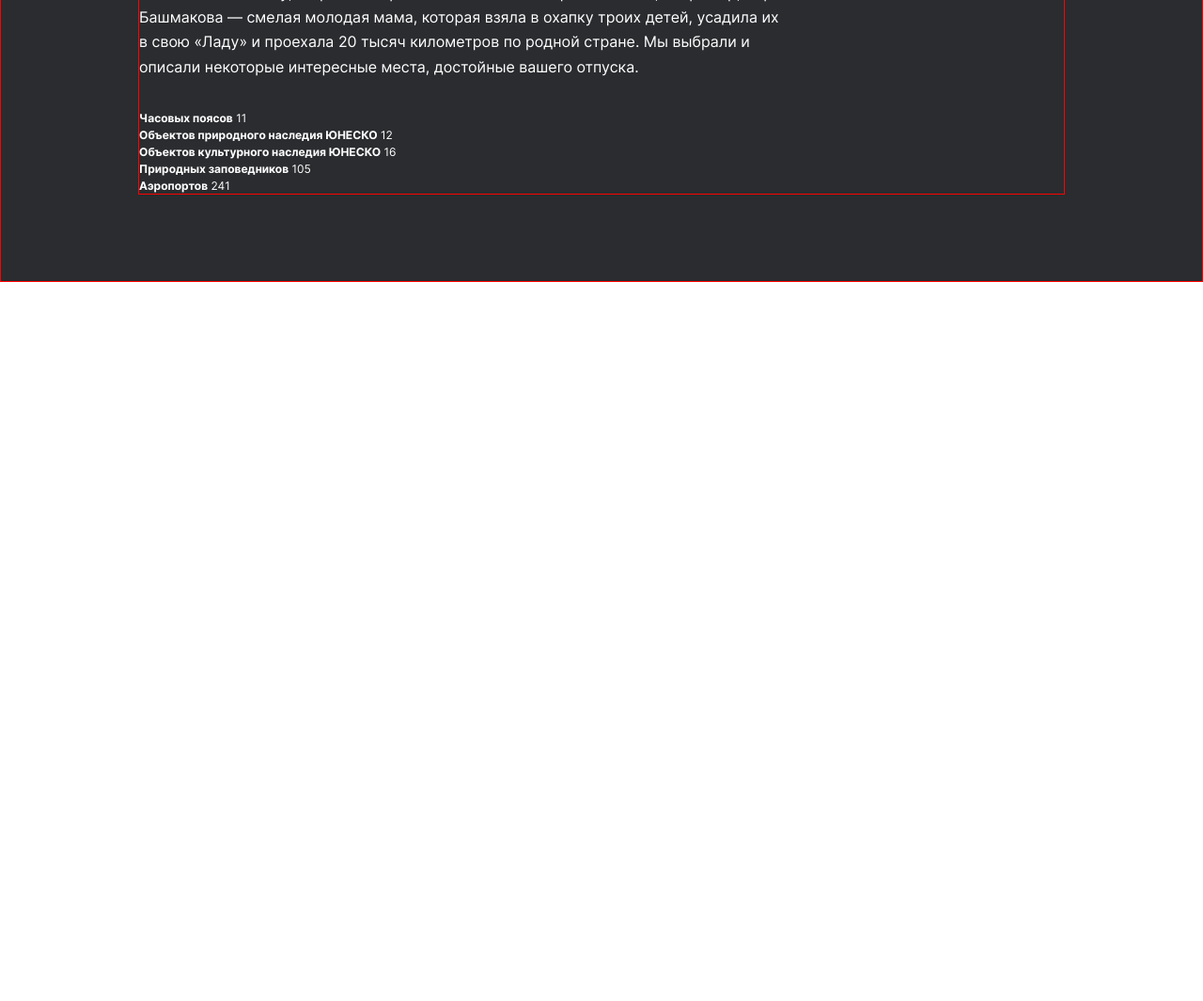
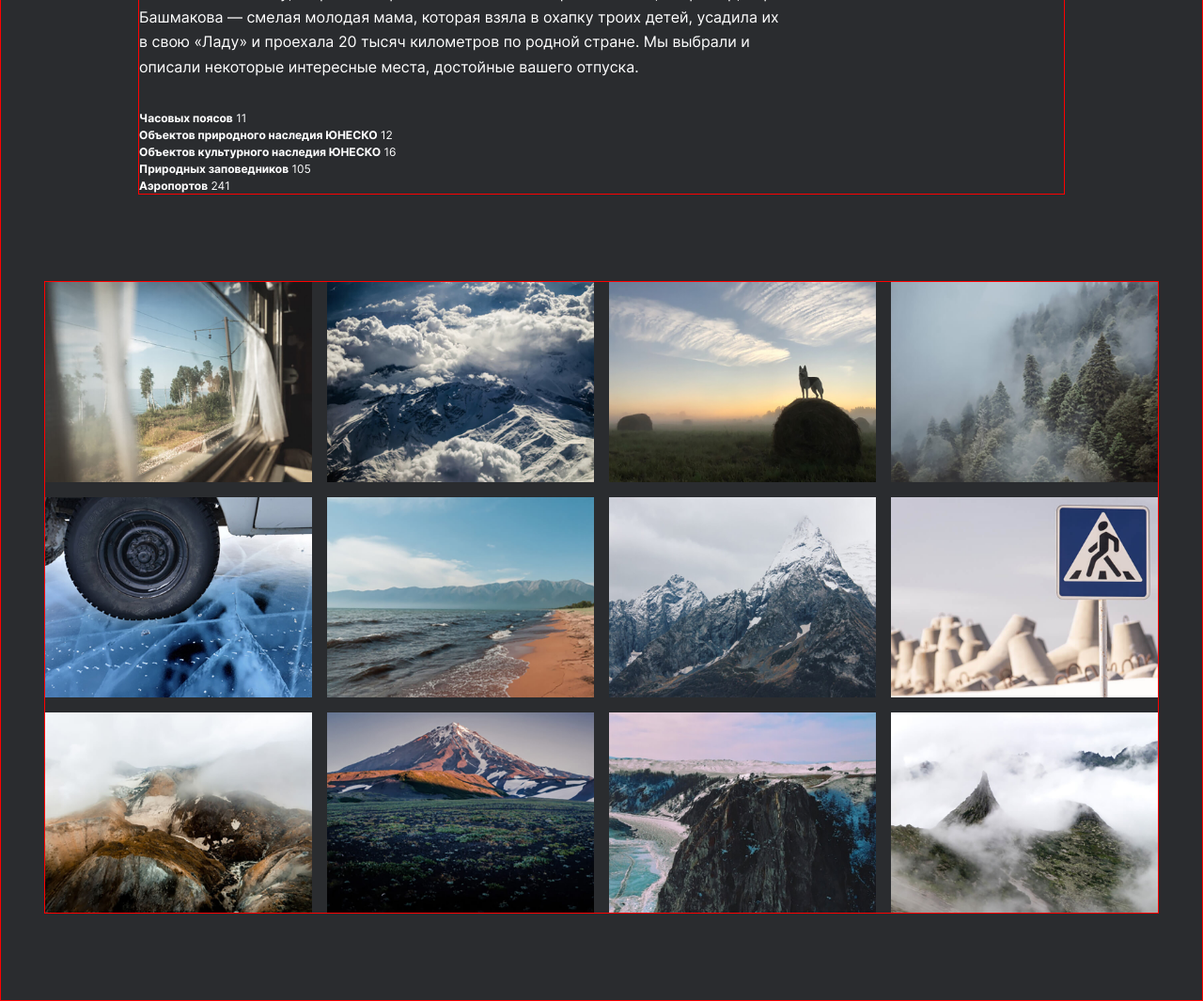
Before and after one commit to irina-tim/russian-travel, a plain HTML site: page index.html in a window 1280 px wide. Shown: the part 1462-2527 px from the top of the page at 94% size. Before the commit the page ends 1762 px from the top, so only its background shows below. Drawn offline with Linux system fonts and the light colour scheme.

Commit message:
Added photo-grid section

```diff
--- /dev/null
+++ b/blocks/photo-grid/__item/photo-grid__item.css
@@ -0,0 +1,3 @@
+.photo-grid__item {
+  width: 284px;
+}
--- /dev/null
+++ b/blocks/photo-grid/photo-grid.css
@@ -0,0 +1,8 @@
+.photo-grid {
+  display: grid;
+  grid-template-columns: repeat(4, 1fr);
+  width: 1184px;
+  gap: 16px;
+  border: 1px solid red;
+  margin-bottom: 92px;
+}
--- a/index.html
+++ b/index.html
@@ -24,30 +24,120 @@
         <!-- Lead section -->
         <section class="lead">
           <h1 class="lead__title">Путешествия по России</h1>
-          <p class="lead__subtitle">Настоящая страна не в выпусках новостей, а здесь.</p>
-          <img class="lead__image" src="./images/lead-polka.jpg" alt="Пассажир спит на нижней боковой полке в поезде"></img>
+          <p class="lead__subtitle">
+            Настоящая страна не в выпусках новостей, а здесь.
+          </p>
+          <img
+            class="lead__image"
+            src="./images/lead-polka.jpg"
+            alt="Пассажир спит на нижней боковой полке в поезде"
+          />
           <p class="lead__caption">ваша полка — верхняя</p>
         </section>
         <!-- Intro section -->
         <section class="intro">
           <h2 class="intro__title">Чего мы там не видели?</h2>
           <p class="intro__text">
-            По опросам ВЦИОМ, 95% россиян мечтают куда-нибудь поехать,
-            но только 36% планируют провести отпуск в родной стране. Мол, чего мы тут, дома,
-            не видели? На самом деле, Россия — это целая вселенная с ласковым морем юга,
-            густыми лесами Саян и суровыми льдами плато Путорана. А ещё увидеть все эти красоты
-            можно без миллионов на счету, загранпаспорта и многочасовых перелетов. Как, например,
-            Вера Башмакова — смелая молодая мама, которая взяла в охапку троих детей, усадила
-            их в свою «Ладу» и проехала 20 тысяч километров по родной стране. Мы выбрали и
-            описали некоторые интересные места, достойные вашего отпуска.
+            По опросам ВЦИОМ, 95% россиян мечтают куда-нибудь поехать, но только
+            36% планируют провести отпуск в родной стране. Мол, чего мы тут,
+            дома, не видели? На самом деле, Россия — это целая вселенная с
+            ласковым морем юга, густыми лесами Саян и суровыми льдами плато
+            Путорана. А ещё увидеть все эти красоты можно без миллионов на
+            счету, загранпаспорта и многочасовых перелетов. Как, например, Вера
+            Башмакова — смелая молодая мама, которая взяла в охапку троих детей,
+            усадила их в свою «Ладу» и проехала 20 тысяч километров по родной
+            стране. Мы выбрали и описали некоторые интересные места, достойные
+            вашего отпуска.
           </p>
           <ul class="intro__list">
-            <li class="intro__list-item"><span class="intro__list-item_bold-text">Часовых поясов</span> 11</li>
-            <li class="intro__list-item"><span class="intro__list-item_bold-text">Объектов природного наследия ЮНЕСКО</span> 12</li>
-            <li class="intro__list-item"><span class="intro__list-item_bold-text">Объектов культурного наследия ЮНЕСКО</span> 16</li>
-            <li class="intro__list-item"><span class="intro__list-item_bold-text">Природных заповедников</span> 105</li>
-            <li class="intro__list-item"><span class="intro__list-item_bold-text">Аэропортов</span> 241</li>
+            <li class="intro__list-item">
+              <span class="intro__list-item_bold-text">Часовых поясов</span> 11
+            </li>
+            <li class="intro__list-item">
+              <span class="intro__list-item_bold-text"
+                >Объектов природного наследия ЮНЕСКО</span
+              >
+              12
+            </li>
+            <li class="intro__list-item">
+              <span class="intro__list-item_bold-text"
+                >Объектов культурного наследия ЮНЕСКО</span
+              >
+              16
+            </li>
+            <li class="intro__list-item">
+              <span class="intro__list-item_bold-text"
+                >Природных заповедников</span
+              >
+              105
+            </li>
+            <li class="intro__list-item">
+              <span class="intro__list-item_bold-text">Аэропортов</span> 241
+            </li>
           </ul>
+        </section>
+        <!-- Photo-grid section -->
+        <section class="photo-grid">
+          <img
+            class="photo-grid__item"
+            src="./images/photo-grid-train.jpg"
+            alt="Вид из окна поезда"
+          />
+          <img
+            class="photo-grid__item"
+            src="./images/photo-grid-atharva-tulsi.jpg"
+            alt="Снежные вершины гор и облака"
+          />
+          <img
+            class="photo-grid__item"
+            src="./images/photo-grid-tuman.jpg"
+            alt="Туман в поле, собака стоит на стоге сена"
+          />
+          <img
+            class="photo-grid__item"
+            src="./images/photo-grid-sochi.jpg"
+            alt="Лес, горы и туман в Сочи"
+          />
+          <img
+            class="photo-grid__item"
+            src="./images/photo-grid-arisa.jpg"
+            alt="Колесо машины на льду"
+          />
+          <img
+            class="photo-grid__item"
+            src="./images/photo-grid-baikal.jpg"
+            alt="Побережье озера Байкал"
+          />
+          <img
+            class="photo-grid__item"
+            src="./images/photo-grid-elbrus.jpg"
+            alt="Гора Эльбрус"
+          />
+          <img
+            class="photo-grid__item"
+            src="./images/photo-grid-kondratiev.jpg"
+            alt="Знак пешеходного перехода и бетонные блоки"
+          />
+          <img
+            class="photo-grid__item"
+            src="./images/photo-grid-kamchatka-1.jpg"
+            alt="Камчатка, горы"
+          />
+          <img
+            class="photo-grid__item"
+            src="./images/photo-grid-kamchatka-2.jpg"
+            alt="Камчатка, гора"
+          />
+          <img
+            class="photo-grid__item"
+            src="./images/photo-grid-baikal-2.jpg"
+            alt="Озеро Байкал, лес и скалы"
+          />
+          <img
+            class="photo-grid__item"
+            src="./images/photo-grid-ergaki.jpg"
+            alt="Гора в Тумане"
+          />
         </section>
       </main>
     </div>
--- a/pages/index.css
+++ b/pages/index.css
@@ -21,3 +21,6 @@
 @import url(../blocks/intro/__text/intro__text.css);
 @import url(../blocks/intro/__list/intro__list.css);
 @import url(../blocks/intro/__list/_bold-text/intro__list-item_bold-text.css);
+
+@import url(../blocks/photo-grid/photo-grid.css);
+@import url(../blocks/photo-grid/__item/photo-grid__item.css);
```
